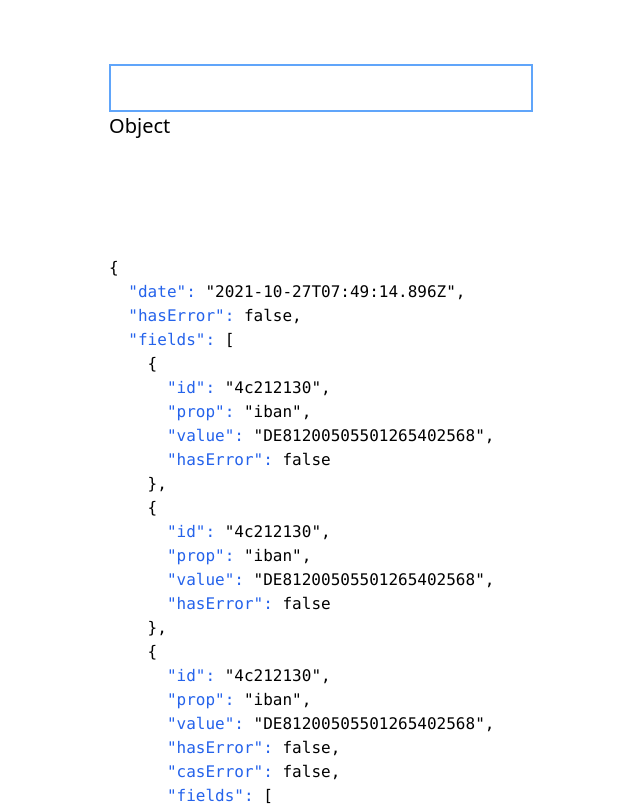
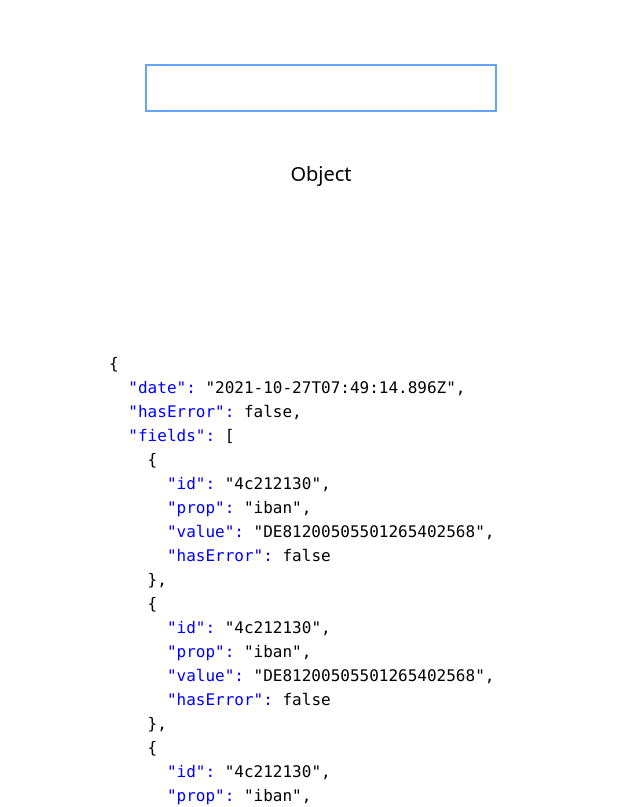
Before and after one commit to simonorzel26/react-interactive-json, a Next.js app: page / in a window 1280 px wide. Shown: the top 807 px of the page, without its empty margins (319-959 px from the left). Built offline with nearby package versions, Linux system fonts and the light colour scheme.

Commit message:
feat: refactors components

```diff
--- a/package.json
+++ b/package.json
@@ -1,5 +1,5 @@
 {
-  "name": "heyflow-task",
+  "name": "react-interactive-json",
   "version": "0.1.0",
   "private": true,
   "scripts": {
--- a/src/components/JSONViewer.tsx
+++ b/src/components/JSONViewer.tsx
@@ -1,80 +1,26 @@
 
-import { useState } from 'react';
-import data from '../../data.json'
+import { Dispatch, SetStateAction, useState } from 'react';
+import { objectDeepKeys } from './helpers';
+import SingleLineIteration from './SingleLineIteration';
 
-const objectDeepKeys: any = (obj: any) => {
-    let keys: any[] = [];
-    for (const key in obj) {
-        keys.push(key);
-        if (typeof obj[key] === "object") {
-            const subkeys = objectDeepKeys(obj[key]).filter((subkey: string | any[]) => subkey.length > 1);
-            keys = keys.concat(subkeys.map(function (subkey: string) {
-                return key + "." + subkey;
-            }));
-        }
-    }
-    return keys;
+type Props = {
+    json: JSON,
+    setSelectedKey: Dispatch<SetStateAction<string>>
 }
 
-function fromPath(obj: any, path: string, splitter = '.') {
-    if (!path)
-        return obj;
-
-    if (typeof path === 'number' || !~path.indexOf(splitter))
-        return obj[path];
-
-    return path.split(splitter).reduce((o, i) => (o === Object(o) ? o[i] : o), obj);
-}
-
-const JSONViewer = () => {
-    const [deepKey, setDeepKey] = useState('')
-    const jsonData = JSON.stringify(data, null, 2).split(/\n/gi);
-    const deepKeys = objectDeepKeys(data);
-
-    const SingleLineIteration = ({ text }: { text: string }) => {
-        const regex = /"[A-Za-z]+":/gi;
-        const splitAtKey = text.split(regex);
-        const matchedKey = text.match(regex);
-        let deepKey = '';
-
-        if (matchedKey) {
-            deepKey = deepKeys.shift();
-        }
-
-        return (
-            <pre>
-                {splitAtKey[0]}
-                <span
-                    onClick={() => setDeepKey(deepKey)}
-                    className='hover:underline text-blue-600 cursor-pointer'
-                >
-                    {matchedKey}
-                </span>
-                {splitAtKey[1]}
-            </pre>
-        )
-    }
-
-    const displayData = (data: any) => {
-        const fromPathData = fromPath(data, deepKey);
-        if (typeof fromPathData === 'object') return 'Object';
-
-        return JSON.stringify(fromPath(data, deepKey), null, 2);
-    }
+const JSONViewer = ({json, setSelectedKey}:Props) => {
+    const jsonData = JSON.stringify(json, null, 2).split(/\n/gi);
+    const deepKeys = objectDeepKeys(json);
 
     return (
         <>
-            <main className="flex min-h-screen flex-col items-center justify-center bg-gradient-to-b from-[#fff] to-[#fff]">
-                <div className="container flex flex-col items-left justify-center ">
-                    <input  type="text" name="name" className='text-2xl h-12 border-blue-400 border-solid border-2'  value={deepKey} onChange={(event) => setDeepKey(event.target.value)}  />
-                    <div className='text-xl h-36'>
-                        {displayData(data)}
-                    </div>
-                    {jsonData.map((i, index) => (
-                        <SingleLineIteration key={index} text={i} />
-                    ))}
-                </div>
-            </main>
+            <div>
+                {jsonData.map((i, index) => (
+                    <pre>
+                        <SingleLineIteration key={index} deepKeys={deepKeys} deepKeyIndex={index} text={i} setDeepKey={setSelectedKey} />
+                    </pre>
+                ))}
+            </div>
         </>
     );
 };
--- /dev/null
+++ b/src/components/SingleLineIteration.tsx
@@ -0,0 +1,23 @@
+import { Dispatch, SetStateAction } from "react";
+
+const SingleLineIteration = ({ text, deepKeys, deepKeyIndex, setDeepKey }: { text: string, deepKeys: string[], deepKeyIndex: number, setDeepKey: Dispatch<SetStateAction<string>> }) => {
+    const regex = /"[A-Za-z]+":/gi;
+    const splitAtKey = text.split(regex);
+    const matchedKey = text.match(regex);
+    const deepKey = matchedKey ? deepKeys.shift() : null;
+
+    return (
+        <div>
+            {splitAtKey[0]}
+            <span
+                onClick={() => deepKey ? setDeepKey(deepKey) : {}}
+                style={{cursor: 'pointer', color: 'blue'}}
+            >
+                {matchedKey}
+            </span>
+            {splitAtKey[1]}
+        </div>
+    )
+}
+
+export default SingleLineIteration;
--- /dev/null
+++ b/src/components/helpers.ts
@@ -0,0 +1,24 @@
+
+export const fromPath = (obj: any, path: string, splitter = '.') => {
+    if (!path)
+        return obj;
+
+    if (typeof path === 'number' || !~path.indexOf(splitter))
+        return obj[path];
+
+    return path.split(splitter).reduce((o, i) => (o === Object(o) ? o[i] : o), obj);
+}
+
+export const objectDeepKeys: any = (obj: any) => {
+    let keys: any[] = [];
+    for (const key in obj) {
+        keys.push(key);
+        if (typeof obj[key] === "object") {
+            const subkeys = objectDeepKeys(obj[key]).filter((subkey: string | any[]) => subkey.length > 1);
+            keys = keys.concat(subkeys.map(function (subkey: string) {
+                return key + "." + subkey;
+            }));
+        }
+    }
+    return keys;
+}
--- a/src/pages/index.tsx
+++ b/src/pages/index.tsx
@@ -1,12 +1,27 @@
 import { type NextPage } from "next";
 import JSONViewer from "../components/JSONViewer";
+import data from '../../data.json'
+import { useState } from "react";
+import { fromPath } from "../components/helpers";
 
 const Home: NextPage = () => {
+  const [deepKey, setDeepKey] = useState('')
+
+  const displayData = (data: any) => {
+      const fromPathData = fromPath(data, deepKey);
+      if (typeof fromPathData === 'object') return 'Object';
+
+      return JSON.stringify(fromPath(data, deepKey), null, 2);
+  }
   return (
     <>
       <main className="flex min-h-screen flex-col items-center justify-center bg-gradient-to-b from-[#fff] to-[#fff]">
         <div className="container flex flex-col items-center justify-center gap-12 px-4 py-16 ">
-          <JSONViewer />
+                <input  type="text" name="name" className='text-2xl h-12 border-blue-400 border-solid border-2'  value={deepKey} onChange={(event) => setDeepKey(event.target.value)}  />
+                <div className='text-xl h-36'>
+                    {displayData(data)}
+                </div>
+          <JSONViewer json={data} setSelectedKey={setDeepKey} />
         </div>
       </main>
     </>
```
